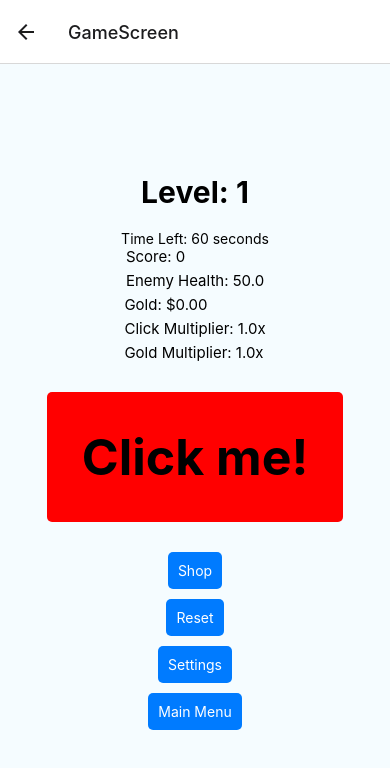
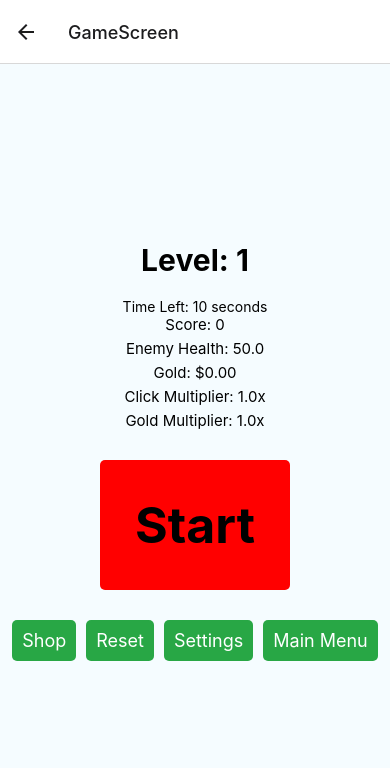
Before and after one commit to lazyjinn1/Simple-Music-App, a React Native app: screen /GameScreen in a window 390 px wide. Shown: the top 768 px of the page. Built offline with nearby package versions, Linux system fonts and the light colour scheme.

Commit message:
Update 2.4
Moved all game data to app.jsx
played around more with GameOver.jsx, Game.jsx and Leaderboard.jsx

Edited some styling

```diff
--- a/App.jsx
+++ b/App.jsx
@@ -18,6 +18,11 @@ const App = () => {
   const [clickMultiplier, setClickMultiplier] = useState(1);
   const [goldMultiplier, setGoldMultiplier] = useState(1);
   const [start, setStart] = useState(false);
+  const [score, setScore] = useState(0);
+  const [damageDone, setDamageDone] = useState(0);
+  const [level, setLevel] = useState(1);
+  const [enemyHealth, setEnemyHealth] = useState(50);
+  const [timer, setTimer] = useState(10);
   return (
     <MusicProvider>
       <GameContext.Provider
@@ -30,6 +35,16 @@ const App = () => {
           setGoldMultiplier,
           start,
           setStart,
+          score,
+          setScore,
+          damageDone,
+          setDamageDone,
+          level,
+          setLevel,
+          enemyHealth,
+          setEnemyHealth,
+          timer,
+          setTimer,
         }}>
         <NavigationContainer>
           <Stack.Navigator initialRouteName="MainMenuScreen">
--- a/babel.config.js
+++ b/babel.config.js
@@ -1,6 +1,4 @@
 module.exports = {
   presets: ['module:@react-native/babel-preset'],
-  plugins: [
-    'react-native-reanimated/plugin',
-  ],
+  plugins: ['react-native-reanimated/plugin'],
 };
--- a/components/Game.jsx
+++ b/components/Game.jsx
@@ -1,4 +1,4 @@
-import React, {useState, useContext, useEffect} from 'react';
+import React, {useContext, useEffect} from 'react';
 import {StyleSheet, Text, View, TouchableOpacity, Alert} from 'react-native';
 import {GameContext} from '../App';
 import {MusicProvider} from './Settings';
@@ -13,34 +13,42 @@ const GameView = ({navigation}) => {
     setGoldMultiplier,
     start,
     setStart,
+    score,
+    setScore,
+    damageDone,
+    setDamageDone,
+    level,
+    setLevel,
+    enemyHealth,
+    setEnemyHealth,
+    timer,
+    setTimer,
   } = useContext(GameContext);
-  const [score, setScore] = useState(0);
-  const [damageDone, setDamageDone] = useState(0);
-  const [level, setLevel] = useState(1);
-  const [enemyHealth, setEnemyHealth] = useState(50);
-  const [timer, setTimer] = useState(60);
+
+  const startGame = () => {
+    setStart(true);
+  };
 
   useEffect(() => {
     let timerInterval;
     if (start) {
       timerInterval = setInterval(() => {
-        setTimer(prevTimer => {
-          if (prevTimer > 0) {
-            return prevTimer - 1;
+        setTimer(Timer => {
+          if (Timer > 0) {
+            return Timer - 1;
           } else {
             clearInterval(timerInterval);
-            navigation.navigate('GameOver', {score, level});
-            return prevTimer;
+            Alert.alert('Game Over');
+            navigation.navigate('GameOverScreen', {score, level});
+            return Timer;
           }
         });
       }, 1000);
+      return () => clearInterval(timerInterval);
     }
-
-    return () => clearInterval(timerInterval);
-  }, [navigation, score, start, level]);
+  }, [navigation, score, start, level, setTimer]);
 
   const incrementClicks = () => {
-    setStart(true);
     setScore(score + 1 * clickMultiplier);
     setGold(gold + 1 * goldMultiplier);
     setDamageDone(1 * clickMultiplier);
@@ -57,7 +65,7 @@ const GameView = ({navigation}) => {
     setGold(gold + goldMultiplier * level * 15);
     setDamageDone(0);
     setEnemyHealth(50 * level * 1.1);
-    setTimer(60);
+    setTimer(10);
   };
 
   const openShop = () => {
@@ -76,7 +84,7 @@ const GameView = ({navigation}) => {
     setGoldMultiplier(1);
     setLevel(1);
     setEnemyHealth(50);
-    setTimer(60);
+    setTimer(10);
     setStart(false);
   };
 
@@ -100,9 +108,16 @@ const GameView = ({navigation}) => {
             Gold Multiplier: {goldMultiplier.toFixed(1)}x
           </Text>
         </View>
+        {!start ? (
+          <TouchableOpacity style={styles.mainButton} onPress={startGame}>
+            <Text style={styles.mainButtonText}>Start</Text>
+          </TouchableOpacity>
+        ) : (
           <TouchableOpacity style={styles.mainButton} onPress={incrementClicks}>
             <Text style={styles.mainButtonText}>Click me!</Text>
           </TouchableOpacity>
+        )}
+        <View style={styles.menuButtons}>
           <TouchableOpacity style={styles.button} onPress={openShop}>
             <Text style={styles.buttonText}>Shop</Text>
           </TouchableOpacity>
@@ -120,6 +135,7 @@ const GameView = ({navigation}) => {
             <Text style={styles.buttonText}>Main Menu</Text>
           </TouchableOpacity>
         </View>
+      </View>
     </MusicProvider>
   );
 };
@@ -134,13 +150,19 @@ const styles = StyleSheet.create({
   },
 
   mainInfo: {
-    justifyContent: 'right',
-    alignItems: 'right',
+    justifyContent: 'center',
+    alignItems: 'center',
   },
 
   sideInfo: {
-    justifyContent: 'right',
-    alignItems: 'right',
+    justifyContent: 'center',
+    alignItems: 'center',
+  },
+
+  menuButtons: {
+    alignItems: 'center',
+    flexDirection: 'row',
+    gap: 10,
   },
 
   title: {
@@ -153,21 +175,21 @@ const styles = StyleSheet.create({
     marginBottom: 5,
   },
   button: {
-    backgroundColor: '#007bff',
+    fontSize: 18,
+    alignItems: 'center',
+    backgroundColor: '#28a745',
     padding: 10,
     borderRadius: 5,
     marginVertical: 5,
   },
-
   buttonText: {
     color: 'white',
+    fontSize: 18,
   },
-
   mainButton: {
     backgroundColor: 'red',
     padding: 35,
     borderRadius: 5,
-
     marginTop: 25,
     marginBottom: 25,
     color: '#000',
--- a/components/GameOver.jsx
+++ b/components/GameOver.jsx
@@ -1,4 +1,5 @@
-import React, {useState} from 'react';
+import React, {useState, useEffect} from 'react';
+import AsyncStorage from '@react-native-async-storage/async-storage';
 import {
   View,
   Text,
@@ -12,35 +13,47 @@ const GameOverView = ({route, navigation}) => {
   const {score} = route.params;
   const {level} = route.params;
   const [highScoreName, setHighScoreName] = useState('');
-  const [highScore, setHighScore] = useState(0);
+  const [highScores, setHighScores] = useState([]);
 
-  const handleSubmitScore = () => {
-    Alert.alert(`Score of ${score} submitted!`);
+  useEffect(() => {
+    const loadHighScores = async () => {
+      try {
+        const storedScores = await AsyncStorage.getItem('highScores');
+        if (storedScores) {
+          setHighScores(JSON.parse(storedScores));
+        } else {
+          setHighScores([]);
+        }
+      } catch (error) {
+        Alert.alert('Failed to load high scores');
+      }
+    };
+    loadHighScores();
+  }, []);
 
-    if (score > highScore) {
-      setHighScore(score);
-      Alert.alert(
-        'High Score alert!!',
-        'Would you like to view the leaderboard?',
-        [
-          {
-            text: 'Yes',
-            onPress: () =>
-              navigation.navigate('LeaderboardScreen', {
-                highScore,
-                highScoreName,
-              }),
-            style: 'cancel',
-          },
-          {
-            text: 'No',
-            onPress: () => navigation.navigate('MainMenuScreen'),
-            style: 'cancel',
-          },
-        ],
+  const saveHighScore = async () => {
+    if (!highScoreName) {
+      Alert.alert('Please enter your name');
+    } else {
+      const newEntry = {name: highScoreName.trim(), score: score, level: level};
+      const updatedHighScores = [...highScores, newEntry].sort(
+        (a, b) => b.score - a.score,
       );
+      setHighScores(updatedHighScores);
+
+      try {
+        await AsyncStorage.setItem(
+          'highScores',
+          JSON.stringify(updatedHighScores),
+        );
+        Alert.alert('High score saved!');
+        navigation.navigate('LeaderboardScreen');
+      } catch (error) {
+        Alert.alert('Failed to save high score');
+      }
     }
   };
+
   return (
     <View style={styles.container}>
       <Text style={styles.title}>Game Over</Text>
@@ -48,17 +61,22 @@ const GameOverView = ({route, navigation}) => {
       <Text style={styles.score}>Level Reached: {level}</Text>
       <TextInput
         editable
-        multiline
-        numberOfLines={4}
-        maxLength={40}
+        numberOfLines={1}
+        maxLength={12}
+        placeholder="Write your name here:"
+        style={styles.inputBox}
         onChangeText={name => setHighScoreName(name)}
         value={highScoreName}
       />
-      <TouchableOpacity title="Submit Score" onPress={handleSubmitScore} />
+      <TouchableOpacity style={styles.button} onPress={saveHighScore}>
+        <Text style={styles.textButton}>Submit Score</Text>
+      </TouchableOpacity>
+
       <TouchableOpacity
-        title="Back to Main Menu"
-        onPress={() => navigation.navigate('MainMenuView')}
-      />
+        style={styles.button}
+        onPress={() => navigation.navigate('MainMenuScreen')}>
+        <Text style={styles.textButton}>Main Menu</Text>
+      </TouchableOpacity>
     </View>
   );
 };
@@ -78,6 +96,25 @@ const styles = StyleSheet.create({
     fontSize: 20,
     marginBottom: 20,
   },
+  button: {
+    fontSize: 18,
+    alignItems: 'center',
+    backgroundColor: '#28a745',
+    padding: 10,
+    borderRadius: 5,
+    marginVertical: 5,
+  },
+  buttonText: {
+    color: 'white',
+    fontSize: 18,
+  },
+  inputBox: {
+    height: 40,
+    borderWidth: 2,
+    borderRadius: 10,
+    padding: 10,
+    marginVertical: 5,
+  },
 });
 
 export default GameOverView;
--- a/components/Leaderboard.jsx
+++ b/components/Leaderboard.jsx
@@ -9,9 +9,7 @@ import {
   FlatList,
 } from 'react-native';
 
-const LeaderboardView = ({route, navigation}) => {
-  const {highScore} = route.params;
-  const {highScoreName} = route.params;
+const LeaderboardView = ({navigation}) => {
   const [highScores, setHighScores] = useState([]);
 
   useEffect(() => {
@@ -31,40 +29,17 @@ const LeaderboardView = ({route, navigation}) => {
     loadHighScores();
   }, []);
 
-  useEffect(() => {
-    if (highScore && highScoreName) {
-      const newEntry = {name: highScoreName, score: highScore};
-      const updatedHighScores = [...highScores, newEntry].sort(
-        (a, b) => b.score - a.score,
-      );
-      setHighScores(updatedHighScores);
-
-      const saveHighScores = async () => {
-        try {
-          await AsyncStorage.setItem(
-            'highScores',
-            JSON.stringify(updatedHighScores),
-          );
-        } catch (error) {
-          console.log('Failed to save high scores', error);
-        }
-      };
-      saveHighScores();
-    }
-  }, [highScore, highScoreName, highScores]);
-
   return (
     <View style={styles.container}>
-      <Text style={styles.title}>Game Over</Text>
-      <Text style={styles.score}>Your Score: {highScore}</Text>
-      <Text style={styles.title}>Leaderboard</Text>
+      <Text style={styles.title}>Leaderboards</Text>
       <FlatList
         data={highScores}
-        keyExtractor={index => index.toString()}
+        keyExtractor={item => item.index}
         renderItem={({item}) => (
           <View style={styles.scoreEntry}>
-            <Text style={styles.scoreText}>{item.name}</Text>
-            <Text style={styles.scoreText}>{item.score}</Text>
+            <Text style={styles.scoreName}>{item.name}</Text>
+            <Text style={styles.scoreScore}>{item.score} Points</Text>
+            <Text style={styles.scoreLevel}>Level {item.level}</Text>
           </View>
         )}
       />
@@ -90,21 +65,49 @@ const styles = StyleSheet.create({
     backgroundColor: '#F5FCFF',
   },
   title: {
-    fontSize: 24,
-    marginBottom: 20,
+    fontSize: 50,
+    color: 'gold',
+    marginBottom: 10,
   },
   score: {
-    fontSize: 20,
+    fontSize: 25,
     marginBottom: 20,
   },
   scoreEntry: {
     flexDirection: 'row',
-    justifyContent: 'space-between',
     padding: 10,
-    borderBottomWidth: 1,
-    borderBottomColor: '#ddd',
+    borderWidth: 3,
+    borderColor: 'black',
+    gap: 50,
+    backgroundColor: 'teal',
   },
-  scoreText: {
+  scoreName: {
+    color: 'black',
+    fontSize: 18,
+    fontWeight: 'bold',
+    justifyContent: 'flex-start',
+    textAlign: 'left',
+  },
+  scoreScore: {
+    color: 'black',
+    fontSize: 18,
+    justifyContent: 'center',
+  },
+  scoreLevel: {
+    color: 'black',
+    fontSize: 18,
+    justifyContent: 'flex-end',
+  },
+  button: {
+    fontSize: 18,
+    alignItems: 'center',
+    backgroundColor: '#28a745',
+    padding: 10,
+    borderRadius: 5,
+    marginVertical: 5,
+  },
+  buttonText: {
+    color: 'white',
     fontSize: 18,
   },
 });
--- a/components/MainMenu.jsx
+++ b/components/MainMenu.jsx
@@ -10,17 +10,12 @@ const MainMenuView = ({navigation}) => {
         <TouchableOpacity
           style={styles.button}
           onPress={() => navigation.navigate('GameScreen')}>
-          <Text style={styles.textButton}>Start Game</Text>
-        </TouchableOpacity>
-        <TouchableOpacity
-          style={styles.button}
-          onPress={() => navigation.navigate('SettingsScreen')}>
-          <Text style={styles.textButton}>Settings</Text>
+          <Text style={styles.buttonText}>Start Game</Text>
         </TouchableOpacity>
         <TouchableOpacity
           style={styles.button}
           onPress={() => navigation.navigate('LeaderboardScreen')}>
-          <Text style={styles.textButton}>Leaderboards</Text>
+          <Text style={styles.buttonText}>Leaderboards</Text>
         </TouchableOpacity>
       </View>
     </MusicProvider>
@@ -49,7 +44,7 @@ const styles = StyleSheet.create({
     marginVertical: 5,
   },
 
-  textButton: {
+  buttonText: {
     color: 'white',
     fontSize: 18,
   },
```
Lines whose indentation alone changed are shown as unchanged.
